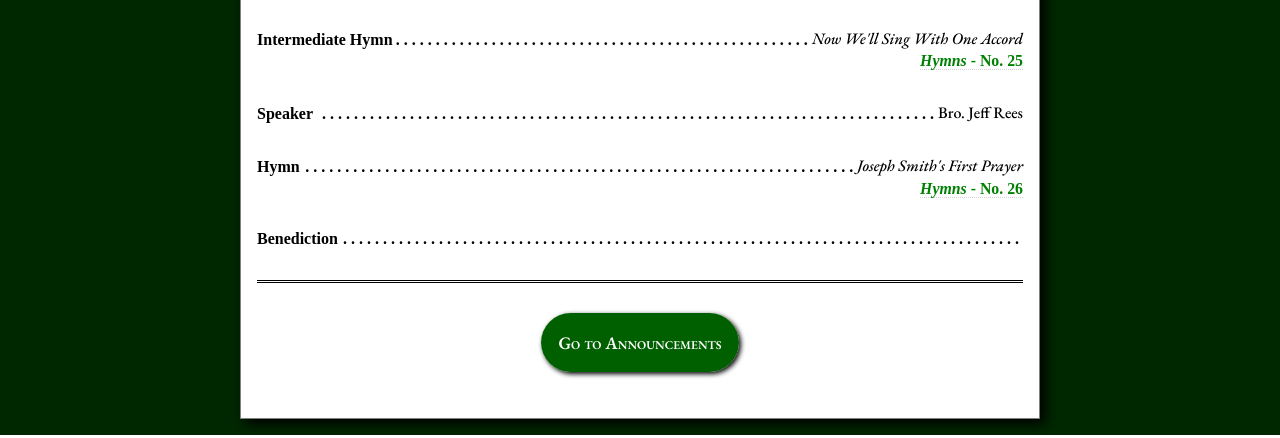
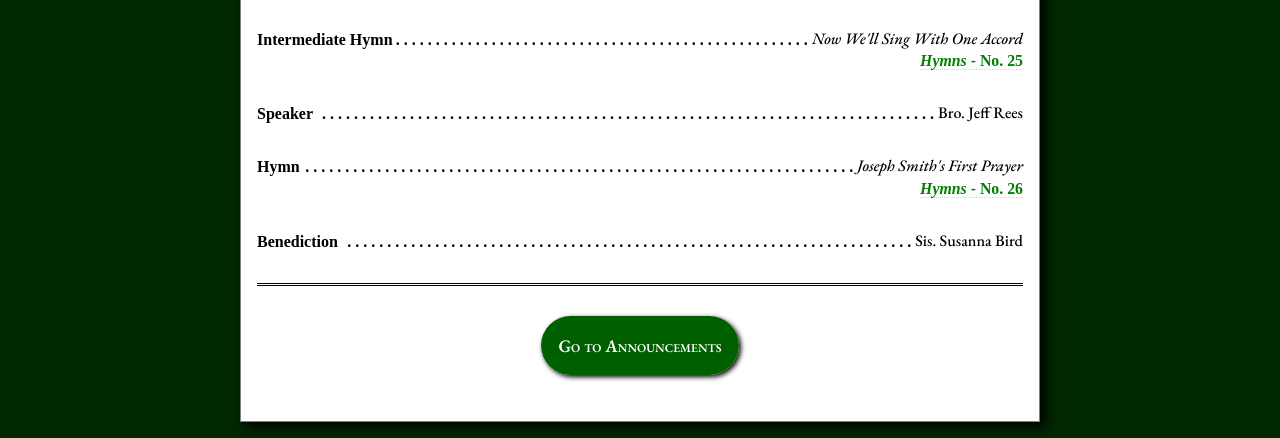
Before and after one commit to Wyoming-C64/westernhillsbulletin, a PHP site: page / in a window 1280 px wide. Shown: the part 747-1185 px from the top of the page. Run offline with PHP 8.4, Linux system fonts and the light colour scheme; some web fonts are replaced.

Commit message:
Finalized prayers

```diff
--- a/htdocs/index.php
+++ b/htdocs/index.php
@@ -140,7 +140,7 @@ $prayers = array(
   ),
   'Benediction' => array(
     'assignment' => 'Benediction',
-    'name' => '',
+    'name' => 'Sis. Susanna Bird',
     // 'subline' => ''
   )
 );
```
